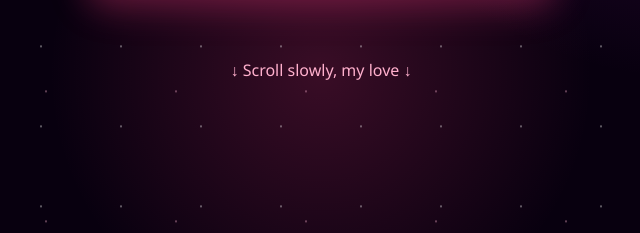
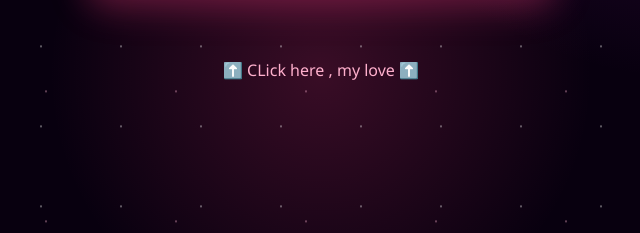
Before and after one commit to nunxyz787-cyber/MyDear, a plain HTML site: page index.html in a window 1280 px wide. Shown: the part 567-800 px from the top of the page, 319-959 px from the left. Drawn offline with Linux system fonts and the light colour scheme.

Commit message:
Update index.html

```diff
--- a/index.html
+++ b/index.html
@@ -47,7 +47,7 @@ footer{text-align:center;padding:35px 20px;background:#0008;color:#bda5b1}footer
 
 <section id="home" class="hero"><div class="content">
  <div class="hero-small">THIS WEBSITE WAS MADE WITH JENIS'S LOVE</div><h1>Jenkudi</h1><h2>My Wife • My Love • My Forever ❤️</h2>
- <div class="hero-date">🎂 18 September 2023 🎂</div><br><a href="#letter" class="btn">💌 Start Your Birthday And Also Anniversary Journey</a><div class="scroll">↓ Scroll slowly, my love ↓</div>
+ <div class="hero-date">🎂 18 September 2023 🎂</div><br><a href="#letter" class="btn">💌 Start Your Birthday And Also Anniversary Journey</a><div class="scroll">⬆️ CLick here , my love ⬆️</div>
 </div></section>
 
 <section id="letter"><div class="content"><h2 class="section-title">A Letter For You 💌</h2><div class="letter">
```
